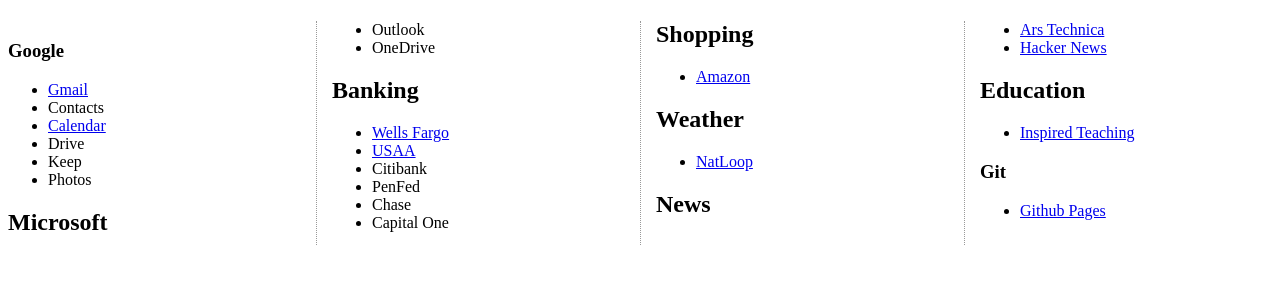
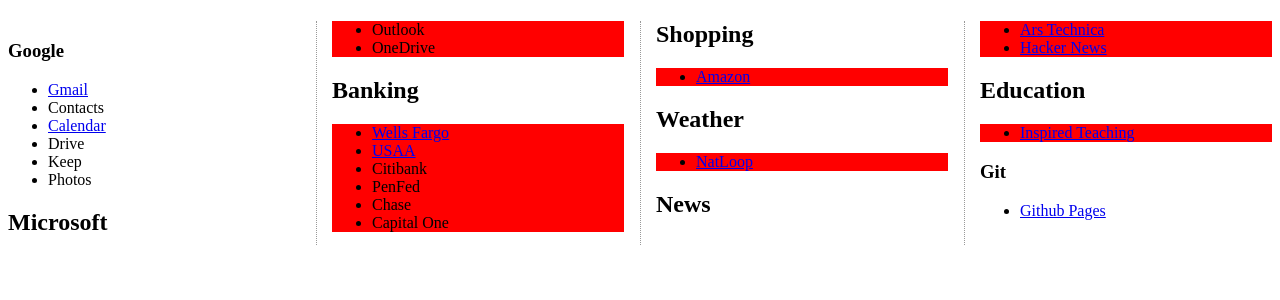
Before and after one commit to danny8000/Homepage, a Jekyll site: the page built from index.md, in a window 1280 px wide. Shown: the top 300 px of the page. Built offline with Jekyll 4.4.1, drawn with Linux system fonts in a browser that asks for light colours; our own code applies the rules of GitHub Pages for plain Markdown files.

Commit message:
Update default.html

```diff
--- a/_layouts/default.html
+++ b/_layouts/default.html
@@ -19,5 +19,10 @@
       </section>
       <footer>
       </footer>
-  </body>
+   <script>
+
+  $( "h2" ).next().css( "background-color", "red" );
+
+          </script>
+   </body>
 </html>
```
